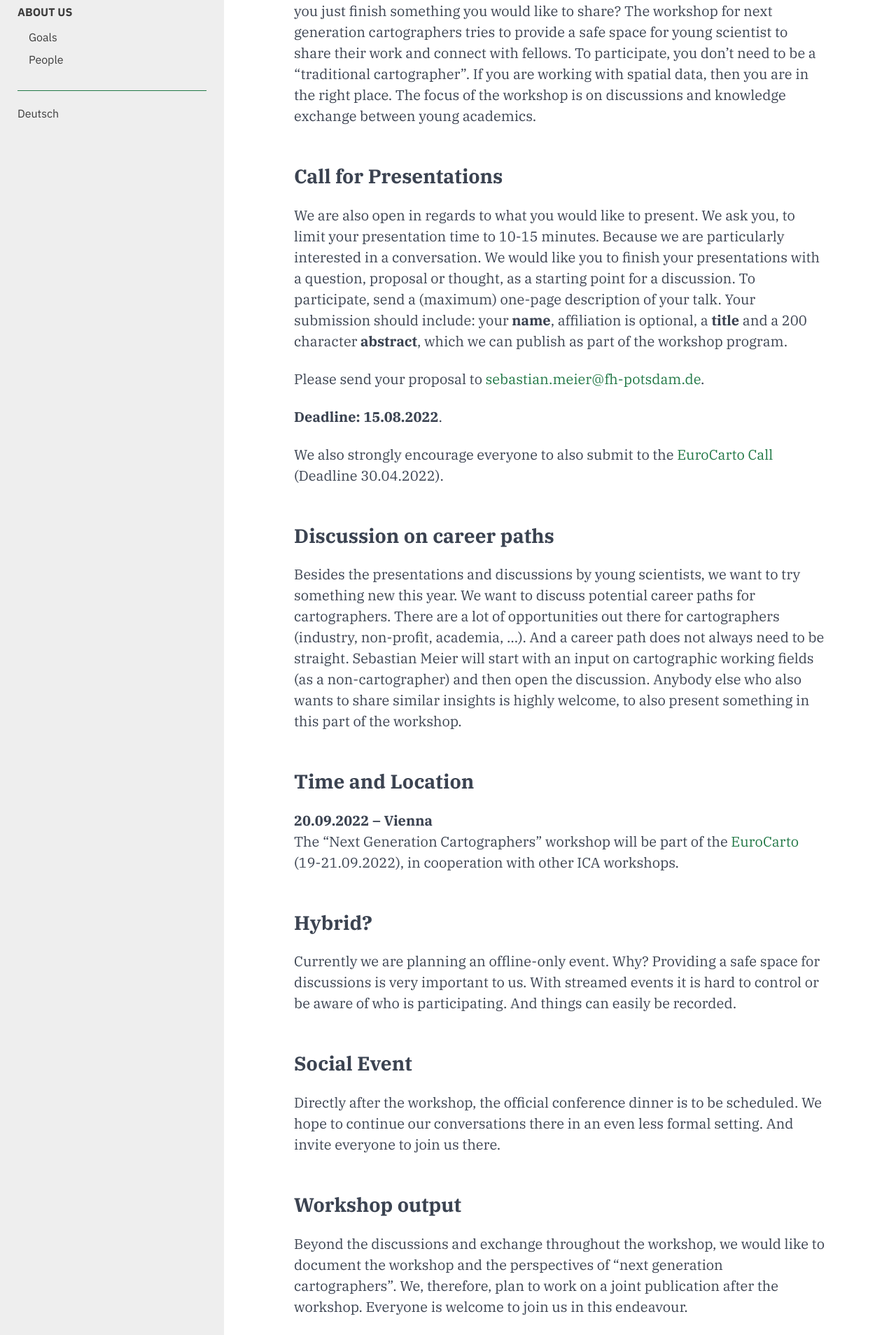
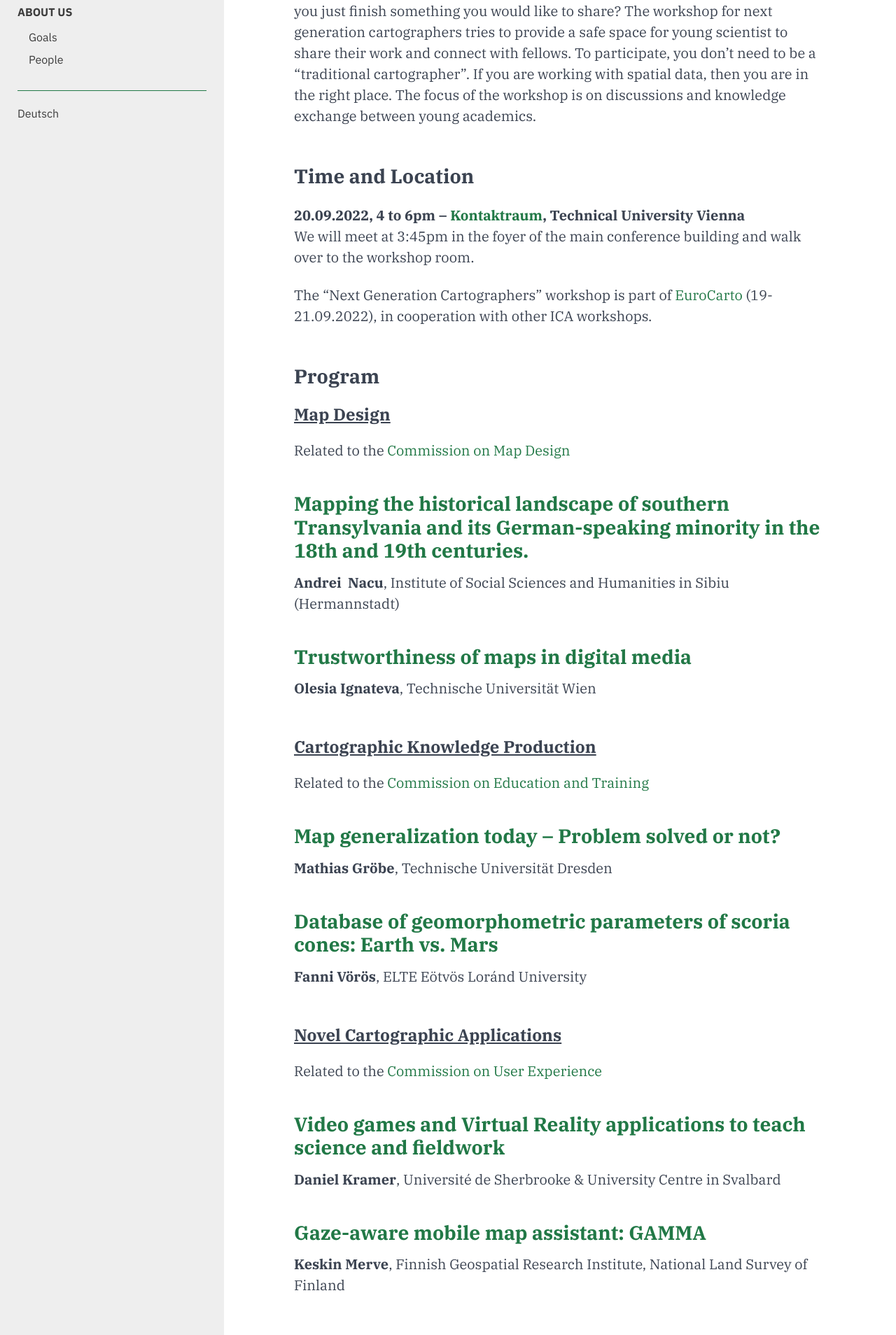
Before and after one commit to sebastian-meier/dgfk-kommission-forschung, a Jekyll site: the page built from en/events/eurocarto2022.md, in a window 1280 px wide. Shown: the part 509-2417 px from the top of the page at 70% size. Built offline with Jekyll 4.4.1, drawn with Linux system fonts in a browser that asks for light colours; some of the changed text lies outside the part shown.

Commit message:
eurocarto 22 update

```diff
--- a/css/main.scss
+++ b/css/main.scss
@@ -371,6 +371,24 @@ article{
       padding:0 0 10px 0;
     }
   }
+  h4{
+    font-weight:bold;
+    font-size:24px;
+    padding:30px 0 10px 0;
+    &:first-of-type{
+      padding:0 0 10px 0;
+    }
+    text-decoration: underline;
+  }
+  h5{
+    font-weight:bold;
+    font-size:28px;
+    padding:20px 0 0 0;
+    a {
+      text-decoration: none;
+      color: $green;
+    }
+  }
   p{
     font-size: 20px;
   }
--- a/en/events/eurocarto2022.md
+++ b/en/events/eurocarto2022.md
@@ -15,7 +17,7 @@ parent: Events
 ### Introduction
 Are you working on your thesis, dissertation or another research project? Or did you just finish something you would like to share? The workshop for next generation cartographers tries to provide a safe space for young scientist to share their work and connect with fellows. To participate, you don't need to be a "traditional cartographer". If you are working with spatial data, then you are in the right place. The focus of the workshop is on discussions and knowledge exchange between young academics.
 
-### Call for Presentations
+<!--### Call for Presentations
 We are also open in regards to what you would like to present. We ask you, to limit your presentation time to 10-15 minutes. Because we are particularly interested in a conversation. We would like you to finish your presentations with a question, proposal or thought, as a starting point for a discussion.
 To participate, send a (maximum) one-page description of your talk. Your submission should include: your **name**, affiliation is optional, a **title** and a 200 character **abstract**, which we can publish as part of the workshop program.
 
@@ -27,22 +29,76 @@ We also strongly encourage everyone to also submit to the [EuroCarto Call](https
 
 ### Discussion on career paths
 Besides the presentations and discussions by young scientists, we want to try something new this year. We want to discuss potential career paths for cartographers. There are a lot of opportunities out there for cartographers (industry, non-profit, academia, ...). And a career path does not always need to be straight. Sebastian Meier will start with an input on cartographic working fields (as a non-cartographer) and then open the discussion. Anybody else who also wants to share similar insights is highly welcome, to also present something in this part of the workshop.
+-->
 
 ### Time and Location
-<strong>20.09.2022 – Vienna</strong><br />
-The "Next Generation Cartographers" workshop will be part of the [EuroCarto](https://eurocarto2022.org/) (19-21.09.2022), in cooperation with other ICA workshops.
+<strong>20.09.2022, 4 to 6pm – [Kontaktraum](https://tuw-maps.tuwien.ac.at/?q=CD0603#map), Technical University Vienna</strong><br />
+We will meet at 3:45pm in the foyer of the main conference building and walk over to the workshop room.
 
-### Hybrid?
-Currently we are planning an offline-only event. Why? Providing a safe space for discussions is very important to us. With streamed events it is hard to control or be aware of who is participating. And things can easily be recorded.
+The "Next Generation Cartographers" workshop is part of [EuroCarto](https://eurocarto2022.org/) (19-21.09.2022), in cooperation with other ICA workshops.
+
+### Program
+
+#### Map Design
+Related to the [Commission on Map Design](http://mapdesign.icaci.org/)
+
+##### [Mapping the historical landscape of southern Transylvania and its German-speaking minority in the 18th and 19th centuries.](/docs/eurocarto22/eurocarto22_ngc_nacu.pdf)
+**Andrei 	Nacu**, Institute of Social Sciences and Humanities in Sibiu (Hermannstadt)
+
+##### [Trustworthiness of maps in digital media](/docs/eurocarto22/eurocarto22_ngc_ignateva.pdf)
+**Olesia	Ignateva**, Technische Universität Wien
+
+
+
+
+#### Cartographic Knowledge Production
+Related to the [Commission on Education and Training](http://education.icaci.org/)
+
+##### [Map generalization today – Problem solved or not?](/docs/eurocarto22/eurocarto22_ngc_groebe.pdf)
+**Mathias	Gröbe**, Technische Universität Dresden
+
+##### [Database of geomorphometric parameters of scoria cones: Earth vs. Mars](/docs/eurocarto22/eurocarto22_ngc_voeroes.pdf)
+**Fanni	Vörös**, ELTE Eötvös Loránd University
+
+
+
+
+#### Novel Cartographic Applications
+Related to the [Commission on User Experience](http://use.icaci.org/)
+
+##### [Video games and Virtual Reality applications to teach science and fieldwork](/docs/eurocarto22/eurocarto22_ngc_kramer.pdf)
+**Daniel	Kramer**, Université de Sherbrooke & University Centre in Svalbard
+
+##### [Gaze-aware mobile map assistant: GAMMA](/docs/eurocarto22/eurocarto22_ngc_keskin.pdf)
+**Keskin	Merve**, Finnish Geospatial Research Institute, National Land Survey of Finland
+
+
+
+
+#### Empiric Research in Cartography
+Related to the [Commission on Cognitive Issues in Geographic Information Visualization](http://cogvis.icaci.org/)
+
+##### [How We See Time – And how we don’t?](/docs/eurocarto22/eurocarto22_ngc_klasen.pdf)
+**Verena	Klasen**, University of Augsburg
+
+##### [Visual attention and neuro-cognitive processes in map use](/docs/eurocarto22/eurocarto22_ngc_qin.pdf)
+**Tong	Qin**, Ghent University
+
+
+
+
+
+<!--### Hybrid?
+Currently we are planning an offline-only event. Why? Providing a safe space for discussions is very important to us. With streamed events it is hard to control or be aware of who is participating. And things can easily be recorded. -->
 
 ### Social Event
-Directly after the workshop, the official conference dinner is to be scheduled. We hope to continue our conversations there in an even less formal setting. And invite everyone to join us there.
+Directly after the workshop, the official conference dinner will take place at Zwölf-Apostel-Keller, [Sonnenfelsgasse 3, 1010 Wien](https://osm.org/go/0JrJIka1w?m=). We offer to jointly go to the dinner location and hope to continue our conversations there in an even less formal setting. We will have a reserved table for all workshop participants.
 
 ### Workshop output
 Beyond the discussions and exchange throughout the workshop, we would like to document the workshop and the perspectives of "next generation cartographers". We, therefore, plan to work on a joint publication after the workshop. Everyone is welcome to join us in this endeavour.
 
-### Participation without a talk
-Everybody is welcome to join the discussion. In order to help us better plan the event (room size, etc.), please send us a quick email and let us know if you are planning to participate: [sebastian.meier@fh-potsdam.de](mailto:sebastian.meier@fh-potsdam.de).
+<!--### Participation without a talk
+Everybody is welcome to join the discussion. In order to help us better plan the event (room size, etc.), please send us a quick email and let us know if you are planning to participate: [sebastian.meier@fh-potsdam.de](mailto:sebastian.meier@fh-potsdam.de).-->
 
 ### Costs
 The workshop is part of [EuroCarto](https://eurocarto2022.org/), therefore, free for all conference participants. If you are a local student, and you can only participate in the workshop, please get in touch.
```
Also changed, not shown: other parts of en/events/eurocarto2022.md (+2 -0 lines), Gemfile.lock, 8 other files.
